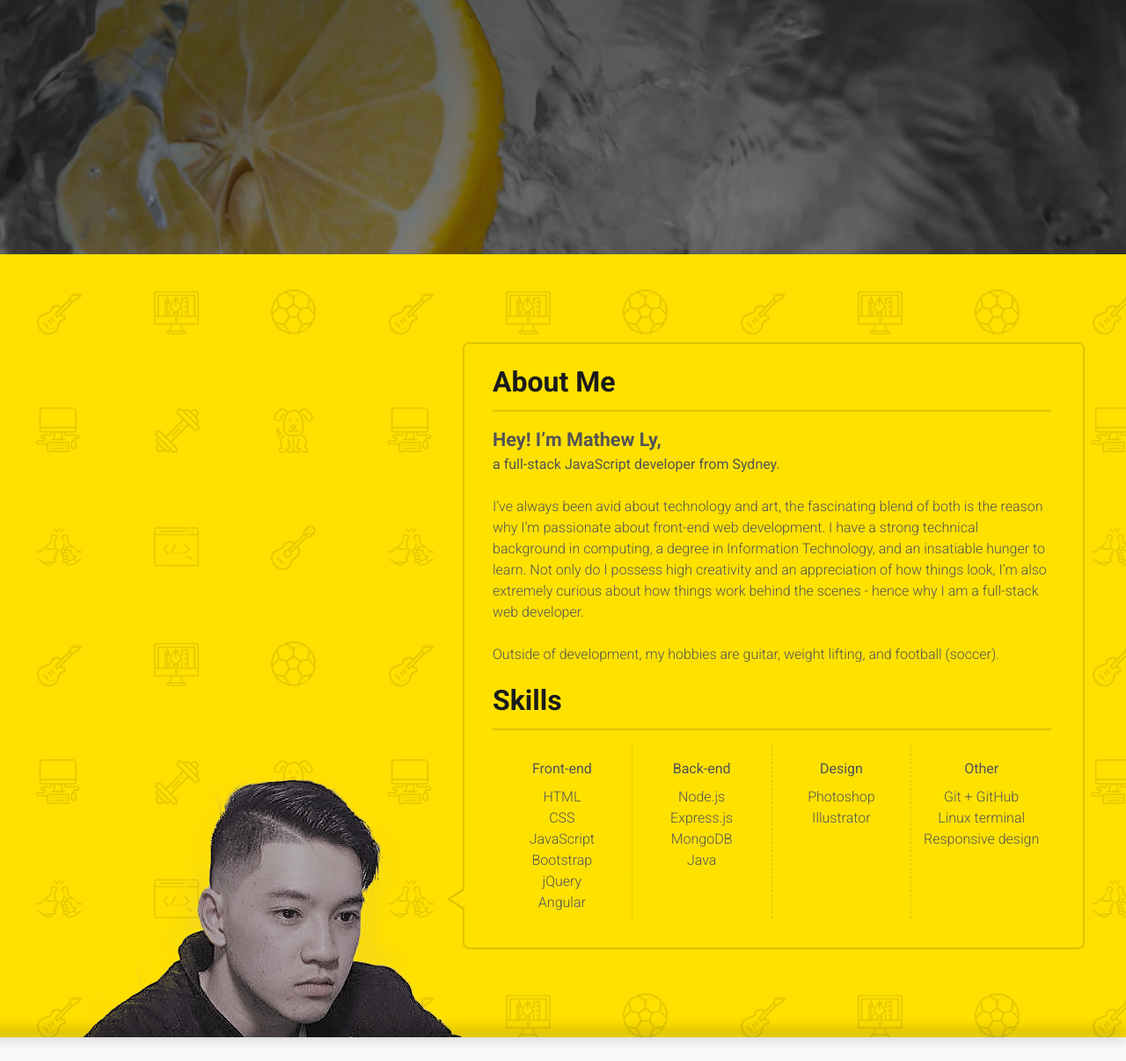
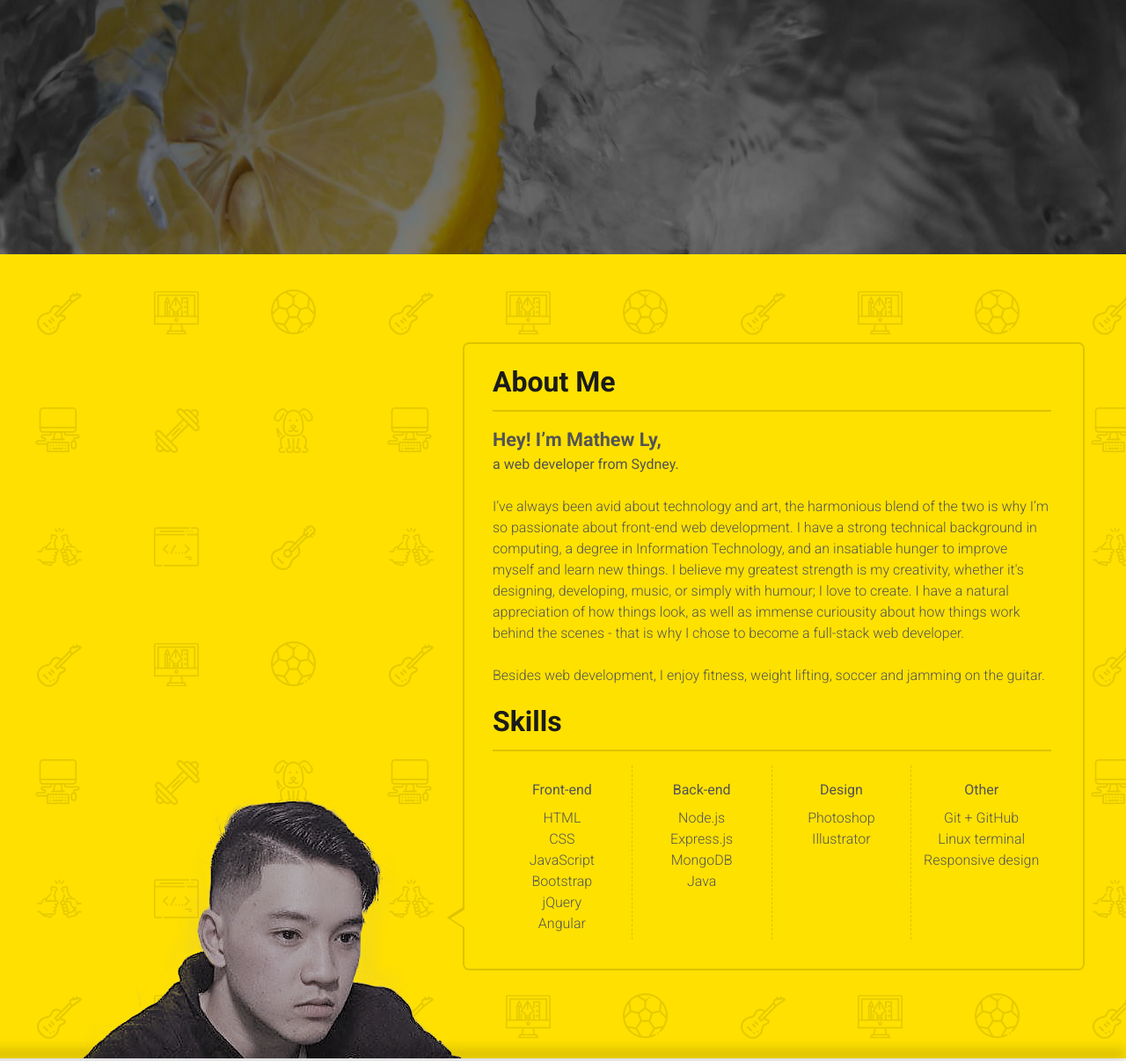
Before and after one commit to axelotl/axelotl.github.io, a plain HTML site: page index.html in a window 1280 px wide. Shown: the part 511-1717 px from the top of the page at 88% size. Drawn offline with nearby package versions, Linux system fonts and the light colour scheme.

Commit message:
Main - description update

```diff
--- a/index.html
+++ b/index.html
@@ -64,9 +64,9 @@
       </div>
       <div class="col-lg-7">
         <p class="title title_underline" id="about_top">About Me</p>
-        <p class="words"><span id="hey">Hey! I’m Mathew Ly,<br> </span> <span id="dev">a full-stack JavaScript developer from Sydney.</span>
-				<br><br> I’ve always been avid about technology and art, the fascinating blend of both is the reason why I’m passionate about front-end web development. I have a strong technical background in computing, a degree in Information Technology, and an insatiable hunger to learn. Not only do I possess high creativity and an appreciation of how things look, I’m also extremely curious about how things work behind the scenes - hence why I am a full-stack web developer.
-				<br><br> Outside of development, my hobbies are guitar, weight lifting, and football (soccer). </p>
+        <p class="words"><span id="hey">Hey! I’m Mathew Ly,<br> </span> <span id="dev">a web developer from Sydney.</span>
+				<br><br> I’ve always been avid about technology and art, the harmonious blend of the two is why I’m so passionate about front-end web development. I have a strong technical background in computing, a degree in Information Technology, and an insatiable hunger to improve myself and learn new things. I believe my greatest strength is my creativity, whether it's designing, developing, music, or simply with humour; I love to create. I have a natural appreciation of how things look, as well as immense curiousity about how things work behind the scenes - that is why I chose to become a full-stack web developer.
+				<br><br> Besides web development, I enjoy fitness, weight lifting, soccer and jamming on the guitar. </p>
       </div>
     </div>
     <!-- Skills -->
--- a/style.css
+++ b/style.css
@@ -4,7 +4,7 @@
 
 html, body {
   height: 100%;
-  min-width: 447px;
+  /* min-width: 447px; */
   color: #1b1b1b;
   background: #f9f9f9;
 }
```
